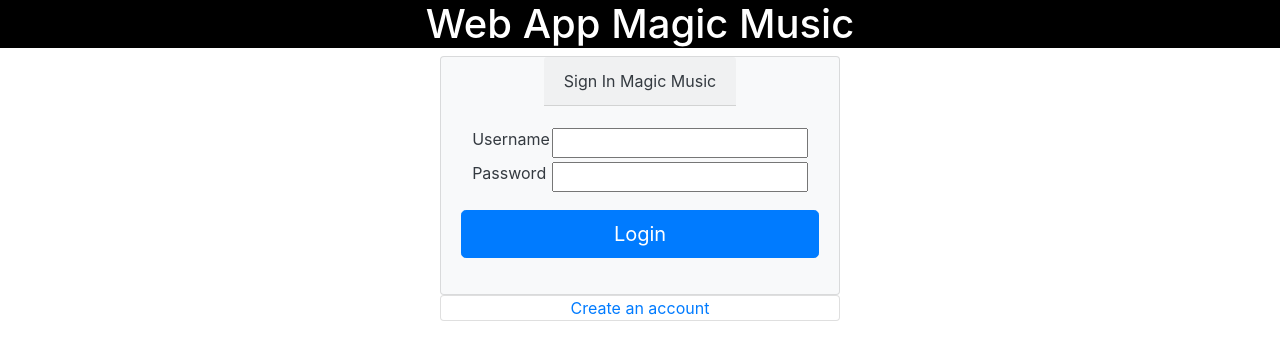
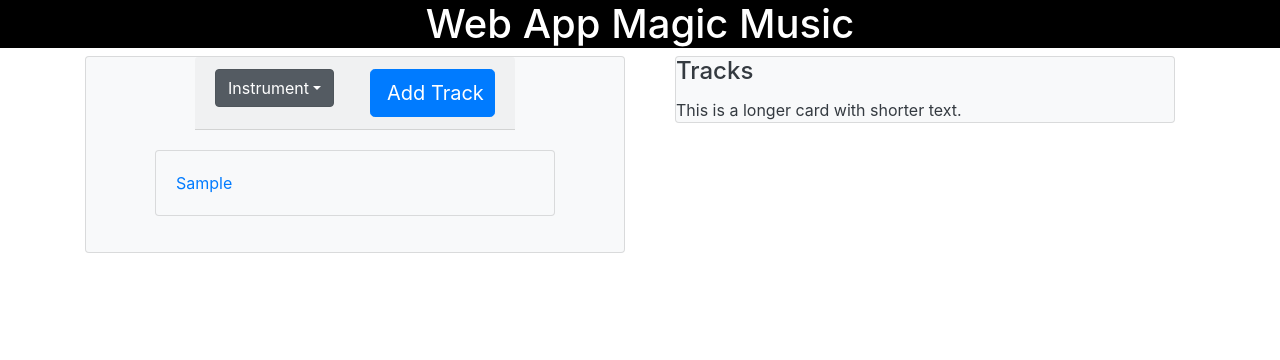
Before and after one commit to JieyingXu/MagicMusic, a Django app: template magicmusic/templates/magicmusic/workspace.html in a window 1280 px wide. Shown: the top 360 px of the page. Run offline with Django 3.2, Linux system fonts and the light colour scheme; the template is opened without the code that fills it: values that come from a table or form of the project are taken from there, others are empty; tables that the repository leaves empty hold one stand-in row (values such as "Sample post"); form fields are guessed from the names that the template uses; some libraries are stand-ins or nearby versions.

Commit message:
working on adding instrument

```diff
--- a/magicmusic/models.py
+++ b/magicmusic/models.py
@@ -55,6 +55,7 @@ class Workspace(models.Model):
 
 class Track(models.Model):
     user          = models.ForeignKey(User)
+    instrument    = models.CharField(max_length=50, blank=True, null=True)
     workspace     = models.ManyToManyField(Workspace)
     update_time   = models.DateTimeField(blank=True, null=True)
 
--- a/magicmusic/templates/magicmusic/workspace.html
+++ b/magicmusic/templates/magicmusic/workspace.html
@@ -17,36 +17,67 @@
           <h1 class="text-center" style="color: white">Web App Magic Music</h1>
         </div>
 
+        <div class="container">
+            <div class="row">
+            <div class="col">
+              <div class="card bg-light text-dark mx-auto">
+                <div class="card-header mx-auto">
+                    <form method="post" action="{% url 'workspace' workspaceID %}">
+                        <div class="row">
+                            <div class="col-6">
+                                <div class="dropdown show">
+                                  <button class="btn btn-secondary dropdown-toggle" role="button" id="dropdownMenuLink" data-toggle="dropdown" aria-haspopup="true" aria-expanded="false">Instrument</button>
+
+                                  <div class="dropdown-menu" aria-labelledby="dropdownMenuLink">
+                                    <div class="dropdown-item form-check">
+                                      <input class="form-check-input" type="radio" name="instrument" id="Piano" value="Piano" checked>
+                                      <label class="form-check-label" for="Piano">Piano</label>
+                                    </div>
+                                    <div class="dropdown-item form-check">
+                                      <input class="form-check-input" type="radio" name="instrument" id="Drum" value="Drum" checked>
+                                      <label class="form-check-label" for="Drum">Drum</label>
+                                    </div>
+                                    <div class="dropdown-item form-check">
+                                      <input class="form-check-input" type="radio" name="instrument" id="Guitar" value="Guitar" checked>
+                                      <label class="form-check-label" for="Guitar">Guitar</label>
+                                    </div>
+                                  </div>
+                                </div>
+                            </div>
+
+                            <div class="col-6">
+                                <button type="submit" class="btn btn-lg btn-primary btn-block" value="addtrack">Add Track</button>
+                            </div>
+                        </div>
+                        {% csrf_token %}
+                    </form>
+                </div>
+                    <div class="card-body">
+                        <form method="post" action="{% url 'login' %}">
+                            {% for track in tracks %}
                                 <div class="card bg-light text-dark mx-auto" style="width:400px">
-            <div class="card-header mx-auto">Sign In Magic Music</div>
                                     <div class="card-body">
-                {% if form.errors %}
-                    <p style="color:red">
-                        Incorrect user name and password.
-                    </p>
-                {% endif %}
-                <form method="post" action="{% url 'login' %}">
-                    <table class="mx-auto">
-                    <tr>
-                        <td>{{ form.username.label_tag }}</td>
-                        <td>{{ form.username }}</td>
-                    </tr>
-                    <tr>
-                        <td>{{ form.password.label_tag }}</td>
-                        <td>{{ form.password }}</td>
-                    </tr>
-                    </table>
+                                        <a href="{% url 'track' track.id %}">{{track.instrument}}</a>
+                                    </div>
+                                </div>
                                 <p></p>
-                    <button type="submit" class="btn btn-lg btn-primary btn-block" value="Login">Login</button>
-                    <input type="hidden" name="next" value="{{ next }}" />
+                            {% endfor %}
                             {% csrf_token %}
                         </form>
                         <p></p>
                     </div>
               </div>
+            </div>
 
-        <div class="card bg-white text-dark mx-auto" style="width:400px">
-            <a href="{% url 'register' %}" class="mx-auto">Create an account </a>
+            <div class="col">
+              <div class="card bg-light text-dark mx-auto" style="width:500px" .overflow-y: "scroll">
+                <div class="card-block">
+                 <h4 class="card-title">Tracks</h4>
+                 <p class="card-text">This is a longer card with shorter text.
+                 </p>
+                </div>
+              </div>
+            </div>
         </div>
     </body>
 </html>
```
Also changed, not shown: magicmusic/views.py (+31 -6 lines), magicmusic/migrations/0001_initial.py. Lines whose indentation alone changed are shown as unchanged.
